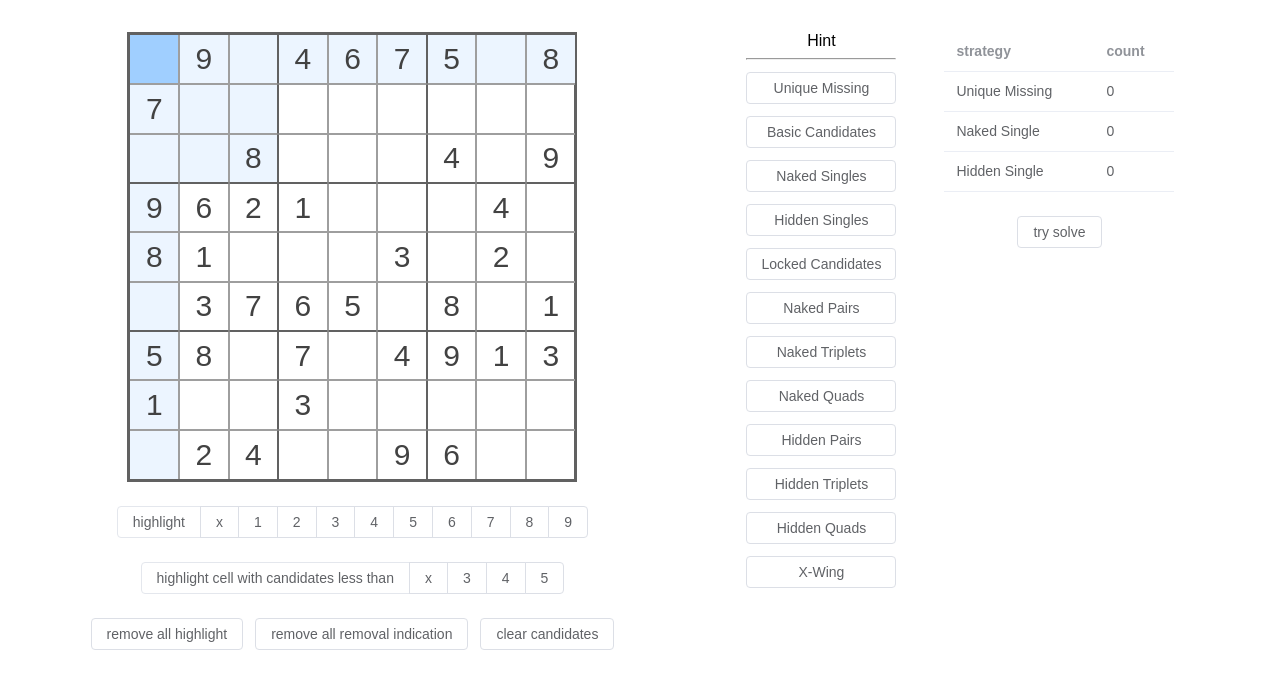
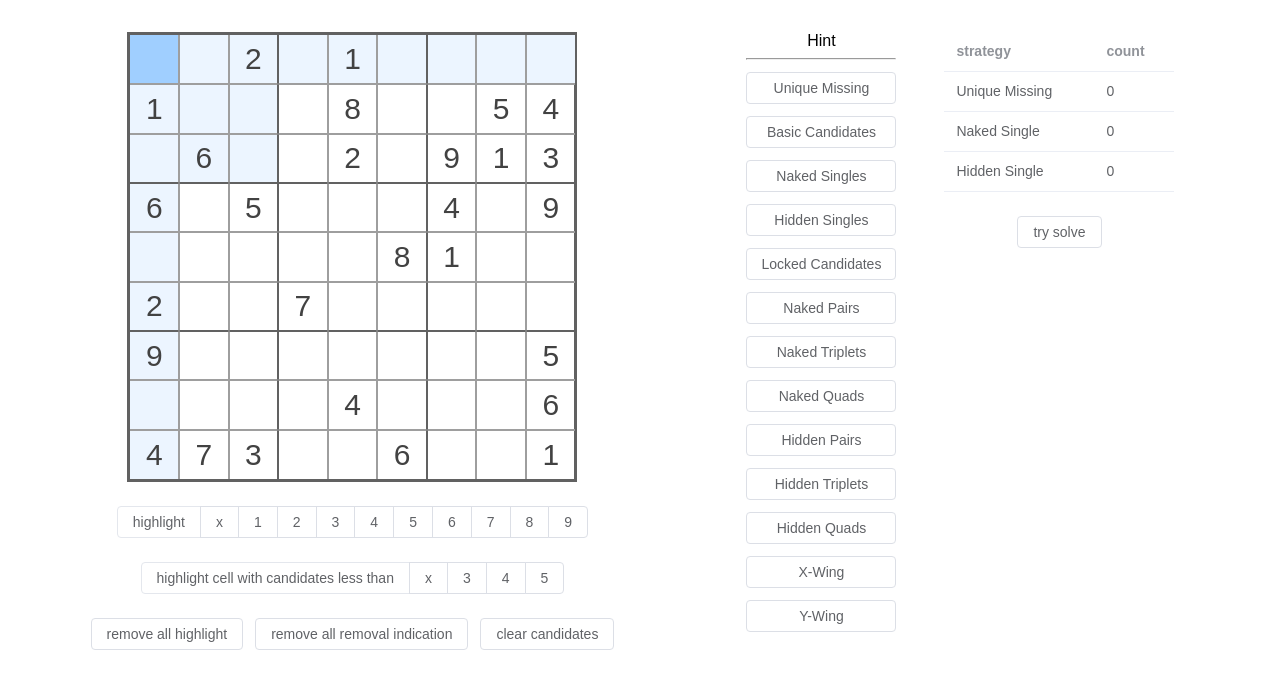
Before and after one commit to chuenchuen53/sudoku-sharing, a Vue app: page / in a window 1280 px wide. Shown: the top 688 px of the page. Built offline with nearby package versions, Linux system fonts and the light colour scheme.

Commit message:
add ywing

```diff
--- a/src/Sudoku/SudokuSolver.ts
+++ b/src/Sudoku/SudokuSolver.ts
@@ -1,6 +1,7 @@
 import CalcUtil from "../utils/CalcUtil";
 import ArrUtil from "../utils/ArrUtil";
 import Sudoku from "./Sudoku";
+import { VirtualLineType } from "./type";
 import type {
   RowColumn,
   Stats,
@@ -14,7 +15,6 @@ import type {
   ElementMissing,
   SudokuIndex,
 } from "./type";
-import { VirtualLineType } from "./type";
 import ObjUtil from "@/utils/ObjUtil";
 
 // const candidatesFromArr = (arr: SudokuElement[]) => {
@@ -46,10 +46,15 @@ export interface XWingSwordfishResult {
   elimination: InputValueData[];
 }
 
+export interface Pincer extends CellWithIndex {
+  same: SudokuElement;
+  diff: SudokuElement;
+}
+
 export interface YWingResult {
   pivot: CellWithIndex;
-  pincers: [CellWithIndex, CellWithIndex];
-  elimination: InputValueData;
+  pincers: Pincer[];
+  elimination: InputValueData[];
 }
 
 export default class SudokuSolver extends Sudoku {
@@ -555,11 +560,8 @@ export default class SudokuSolver extends Sudoku {
 
     const size = 4;
     const rowResult = this.getHiddenMultipleFromVirtualLines(this.getAllRows(), size);
-    console.log("file: SudokuSolver.ts:548 ~ SudokuSolver ~ getRemovalDueToHiddenQuads ~ rowResult", rowResult);
     const columnResult = this.getHiddenMultipleFromVirtualLines(this.getAllColumns(), size);
-    console.log("file: SudokuSolver.ts:550 ~ SudokuSolver ~ getRemovalDueToHiddenQuads ~ columnResult", columnResult);
     const boxResult = this.getHiddenMultipleFromVirtualLines(this.getAllBoxes(), size);
-    console.log("file: SudokuSolver.ts:552 ~ SudokuSolver ~ getRemovalDueToHiddenQuads ~ boxResult", boxResult);
     const elimination = [...rowResult, ...columnResult, ...boxResult].flatMap((x) => x.elimination);
 
     return Sudoku.removeDuplicatedInputValueData(elimination);
@@ -638,101 +640,96 @@ export default class SudokuSolver extends Sudoku {
     return Sudoku.removeDuplicatedInputValueData(elimination);
   }
 
-  getYWingHelper(): YWingResult[] {
+  static cellWithTwoCandidatesAndOnlyOneIsAorB(cell: CellWithIndex, a: SudokuElement, b: SudokuElement): null | Pincer {
+    if (
+      !cell.candidates ||
+      SudokuSolver.numberOfCandidates(cell.candidates) !== 2 ||
+      !CalcUtil.xor(cell.candidates[a], cell.candidates[b])
+    ) {
+      return null;
+    }
+
+    const same = cell.candidates[a] ? a : b;
+    const diff = SudokuSolver.getCandidatesArr(cell.candidates).filter((x) => x !== same)[0];
+    return { ...cell, same, diff };
+  }
+
+  static possiblePincersFromLine = (line: VirtualLine, pivot: CellWithIndex): Pincer[] => {
+    if (!line.some((x) => Sudoku.isSamePos(x, pivot))) return [];
+    if (!pivot.candidates) return [];
+
+    const candidatesArr = SudokuSolver.getCandidatesArr(pivot.candidates);
+    if (candidatesArr.length !== 2) return [];
+
+    const [a, b] = candidatesArr;
+
+    return line.reduce((acc, cur) => {
+      if (!Sudoku.isSamePos(cur, pivot)) {
+        const pincer = SudokuSolver.cellWithTwoCandidatesAndOnlyOneIsAorB(cur, a, b);
+        if (pincer) acc.push(pincer);
+      }
+      return acc;
+    }, [] as Pincer[]);
+  };
+
+  static isYWingPattern = (x: Pincer, y: Pincer): boolean => {
+    return !Sudoku.isSamePos(x, y) && x.same !== y.same && x.diff === y.diff;
+  };
+
+  static cartesianProductWithYWingPattern = (a: Pincer[], b: Pincer[]): Pincer[][] => {
+    return CalcUtil.cartesianProduct(a, b).filter(([x, y]) => SudokuSolver.isYWingPattern(x, y));
+  };
+
+  getYWing(): YWingResult[] {
     const result: YWingResult[] = [];
-    const cellsWithTwoCandidates = this.grid.map((row) =>
-      row.map((cell) => (cell.candidates && SudokuSolver.numberOfCandidates(cell.candidates) === 2) ?? false)
+    const cellsWithTwoCandidates = this.getAllRows().map((row) =>
+      row.map((cell) => (cell.candidates && SudokuSolver.numberOfCandidates(cell.candidates) === 2 ? cell : undefined))
     );
-
-    // todo move to static
-    const cellWithTwoCandidatesAndOnlyOneIsAorB = (
-      cell: CellWithIndex,
-      a: SudokuElement,
-      b: SudokuElement
-    ): null | { rowIndex: number; columnIndex: number; same: SudokuElement; diff: SudokuElement } => {
-      if (!cell.candidates || SudokuSolver.numberOfCandidates(cell.candidates) !== 2) return null;
-
-      const candidates = cell.candidates;
-      if (!CalcUtil.xor(candidates[a], candidates[b])) return null;
-      const rowIndex = cell.rowIndex;
-      const columnIndex = cell.columnIndex;
-      const same = candidates[a] ? a : b;
-      const diff = SudokuSolver.getCandidatesArr(cell.candidates).filter((x) => x !== same)[0];
-      return { rowIndex, columnIndex, same, diff };
-    };
-
-    // todo move to static
-    const possiblePincersFromLine = (line: VirtualLine, pivot: CellWithIndex, a: SudokuElement, b: SudokuElement) => {
-      return line.reduce((acc, cur, arr) => {
-        if (cur.rowIndex === pivot.rowIndex && cur.columnIndex === pivot.columnIndex) return acc;
-        const pincer = cellWithTwoCandidatesAndOnlyOneIsAorB(cur, a, b);
-        if (pincer) acc.push({ ...pincer, line });
-        return acc;
-      }, [] as { rowIndex: number; columnIndex: number; same: SudokuElement; diff: SudokuElement; line: VirtualLine }[]);
-    };
 
     for (let i = 0; i < cellsWithTwoCandidates.length; i++) {
       for (let j = 0; j < cellsWithTwoCandidates[i].length; j++) {
-        if (!cellsWithTwoCandidates[i][j]) continue;
-        const pivot = { ...this.grid[i][j], rowIndex: i, columnIndex: j };
-        if (!pivot.candidates) continue;
-        const [a, b] = this.getCandidatesArr(pivot.candidates);
-        const pivotRow = this.getRow(i);
-        const pivotColumn = this.getColumn(j);
-        const pivotBox = this.getBoxFromRowColumnIndex(i, j);
-        const possibleRowPincers = possiblePincersFromLine(pivotRow, pivot, a, b);
-        const possibleColumnPincers = possiblePincersFromLine(pivotColumn, pivot, a, b);
-        const possibleBoxPincers = possiblePincersFromLine(pivotBox, pivot, a, b);
+        const pivot = cellsWithTwoCandidates[i][j];
+        if (!pivot || !pivot.candidates) continue;
 
-        // AB AC BC
+        const possibleRowPincers = SudokuSolver.possiblePincersFromLine(this.getRow(i), pivot);
+        const possibleColumnPincers = SudokuSolver.possiblePincersFromLine(this.getColumn(j), pivot);
+        const possibleBoxPincers = SudokuSolver.possiblePincersFromLine(this.getBoxFromRowColumnIndex(i, j), pivot);
 
-        const rowColumnProduct = CalcUtil.cartesianProduct(possibleRowPincers, possibleColumnPincers).filter(
-          ([a, b]) => a.same !== b.same && a.diff === b.diff
-        );
-        console.log("file: index.ts ~ line 970 ~ Sudoku ~ getYWingHelper ~ rowColumnProduct", rowColumnProduct);
-        const rowBoxProduct = CalcUtil.cartesianProduct(possibleRowPincers, possibleBoxPincers)
-          .filter(([a, b]) => a.rowIndex === b.rowIndex && a.columnIndex === b.columnIndex)
-          .filter(([a, b]) => a.same !== b.same && a.diff === b.diff);
-        console.log("file: index.ts ~ line 972 ~ Sudoku ~ getYWingHelper ~ rowBoxProduct", rowBoxProduct);
-        const columnBoxProduct = CalcUtil.cartesianProduct(possibleColumnPincers, possibleBoxPincers)
-          .filter(([a, b]) => a.rowIndex === b.rowIndex && a.columnIndex === b.columnIndex)
-          .filter(([a, b]) => a.same !== b.same && a.diff === b.diff);
-        console.log("file: index.ts ~ line 976 ~ Sudoku ~ getYWingHelper ~ columnBoxProduct", columnBoxProduct);
+        const fn = SudokuSolver.cartesianProductWithYWingPattern;
+        const rowColumnProduct = fn(possibleRowPincers, possibleColumnPincers);
+        const rowBoxProduct = fn(possibleRowPincers, possibleBoxPincers);
+        const columnBoxProduct = fn(possibleColumnPincers, possibleBoxPincers);
+
         const validatePincer = [...rowColumnProduct, ...rowBoxProduct, ...columnBoxProduct];
-        if (!validatePincer.length) continue;
-        console.log(validatePincer);
-
         validatePincer.forEach((x) => {
           const pincers = x;
-          let elimination: InputValueData | null = null;
-          // !wrong type here
-          const p1Intersection = this.getAllRelatedCells(pincers[0]);
-          // !wrong type here
-          const p2Intersection = this.getAllRelatedCells(pincers[1]);
-          const intersection = this.getVirtualLinesIntersections(p1Intersection, p2Intersection).filter(
+          const elimination: InputValueData[] = [];
+
+          const p1Related = this.getAllRelatedCells(pincers[0]);
+          const p2Related = this.getAllRelatedCells(pincers[1]);
+          const intersection = this.getVirtualLinesIntersections(p1Related, p2Related).filter(
             (x) => !Sudoku.isSamePos(x, pivot)
           );
-          intersection.forEach((x) => {
-            if (x.candidates && x.candidates[pincers[0].diff]) {
-              elimination = { rowIndex: x.rowIndex, columnIndex: x.columnIndex, value: pincers[0].diff };
+          intersection.forEach(({ rowIndex, columnIndex, candidates }) => {
+            if (candidates?.[pincers[0].diff]) {
+              elimination.push({ rowIndex, columnIndex, value: pincers[0].diff });
             }
           });
+
           result.push({ pivot, pincers, elimination });
         });
       }
     }
 
-    console.log("file: index.ts ~ line 994 ~ Sudoku ~ getYWingHelper ~ result", result);
     return result;
   }
 
-  getYWing(): InputValueData[] {
+  getRemovalDueToYWing(): InputValueData[] {
     if (!this.isValid) return [];
 
-    const elimination = this.getYWingHelper()
-      .flatMap((x) => x.elimination)
-      .filter((x) => x) as InputValueData[];
-    return elimination;
+    const result = this.getYWing();
+    const elimination = result.map((x) => x.elimination).flat();
+    return Sudoku.removeDuplicatedInputValueData(elimination);
   }
 
   // trySolve(): void {
@@ -826,7 +823,7 @@ export default class SudokuSolver extends Sudoku {
   });
 
   static sameCandidates(x: Candidates, y: Candidates): boolean {
-    for (let key in x) {
+    for (const key in x) {
       if (x[key as SudokuElement] !== y[key as SudokuElement]) return false;
     }
     return true;
@@ -835,7 +832,7 @@ export default class SudokuSolver extends Sudoku {
   static getCandidatesArr(candidates: Candidates): SudokuElement[] {
     const result: SudokuElement[] = [];
 
-    for (let key in candidates) {
+    for (const key in candidates) {
       if (candidates[key as SudokuElement]) result.push(key as SudokuElement);
     }
 
--- a/src/components/SudokuHint.vue
+++ b/src/components/SudokuHint.vue
@@ -39,6 +39,9 @@
       <div>
         <el-button @click="getRemovalDueToXWing">X-Wing</el-button>
       </div>
+      <div>
+        <el-button @click="getRemovalDueToYWing">Y-Wing</el-button>
+      </div>
     </div>
   </div>
 </template>
@@ -61,6 +64,7 @@ defineProps<{
   getRemovalDueToHiddenTriplets: () => void;
   getRemovalDueToHiddenQuads: () => void;
   getRemovalDueToXWing: () => void;
+  getRemovalDueToYWing: () => void;
 }>();
 </script>
 
--- a/src/views/SudokuPage/SudokuPage.vue
+++ b/src/views/SudokuPage/SudokuPage.vue
@@ -33,6 +33,7 @@
           :get-removal-due-to-hidden-triplets="getRemovalDueToHiddenTriplets"
           :get-removal-due-to-hidden-quads="getRemovalDueToHiddenQuads"
           :get-removal-due-to-x-wing="getRemovalDueToXWing"
+          :get-removal-due-to-y-wing="getRemovalDueToYWing"
         />
         <div>
           <StatsTable class="mx" :stats="s.stats" />
@@ -46,22 +47,22 @@
 </template>
 
 <script setup lang="ts">
-import * as tp from "@/samplePuzzle";
 import { reactive, ref } from "vue";
+import { ElButton } from "element-plus";
+import HighlightCellToggle from "../../components/HighlightCellToggle.vue";
 import HighlightElementToggle from "../../components/HighlightElementToggle.vue";
-import HighlightCellToggle from "../../components/HighlightCellToggle.vue";
-import { ElButton } from "element-plus";
 import "element-plus/es/components/button/style/css";
-import SudokuSolver from "@/Sudoku/SudokuSolver";
 import SudokuGrid from "../../components/SudokuGrid.vue";
 import SudokuHint from "../../components/SudokuHint.vue";
-import StatsTable from "@/components/StatsTable.vue";
-import { VirtualLineType } from "@/Sudoku/type";
 import type { Highlight } from "@/views/SudokuPage/type";
 import type { CellWithIndex, InputValueData, SudokuElementWithZero } from "@/Sudoku/type";
+import { VirtualLineType } from "@/Sudoku/type";
+import StatsTable from "@/components/StatsTable.vue";
+import SudokuSolver from "@/Sudoku/SudokuSolver";
 import Sudoku from "@/Sudoku/Sudoku";
+import * as tp from "@/samplePuzzle";
 
-const s = reactive(new SudokuSolver(tp.p0));
+const s = reactive(new SudokuSolver(tp.p5));
 const highlight = ref<Highlight>({
   element: "0",
   cell: [],
@@ -190,6 +191,11 @@ const getRemovalDueToXWing = () => {
   const result = s.getRemovalDueToXWing();
   removalOfCandidates.value = result;
 };
+
+const getRemovalDueToYWing = () => {
+  const result = s.getRemovalDueToYWing();
+  removalOfCandidates.value = result;
+};
 </script>
 
 <style scoped>
```
Also changed, not shown: test/utils.ts (+59 -5 lines), 1 other file (tests, documents, lock files or other folders).
